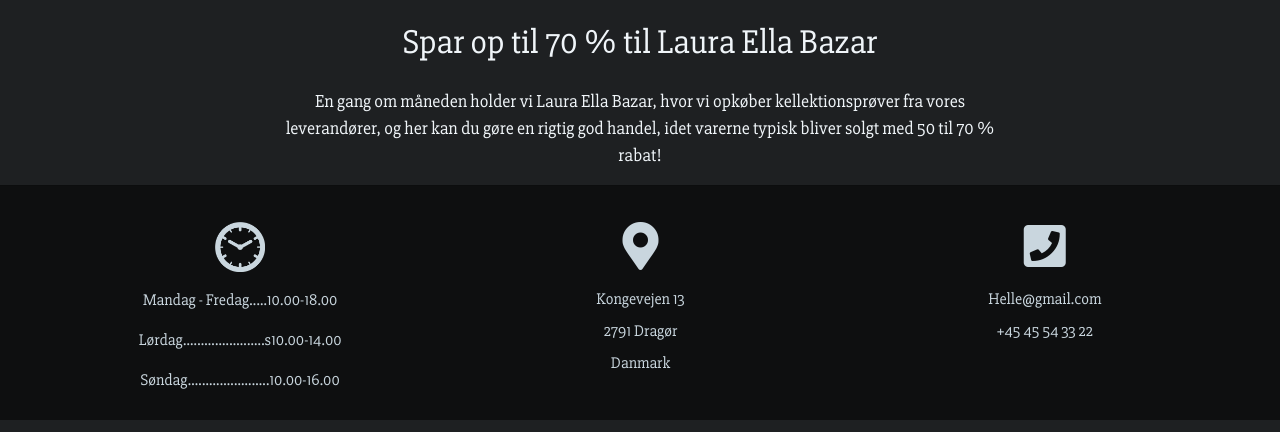
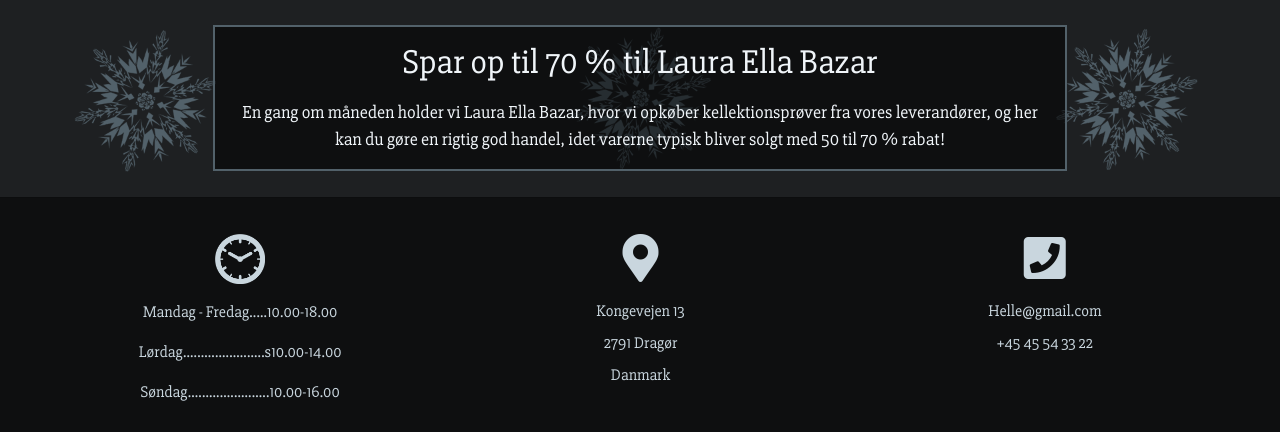
Before and after one commit to VictorBielski/Eksamensprojekt-Lauraella, a PHP site: page /bazar.php in a window 1280 px wide. Shown: the part 529-961 px from the top of the page. Run offline with PHP 8.4, Linux system fonts and the light colour scheme; some libraries are stand-ins or nearby versions; some web fonts are replaced.

Commit message:
Stylesheet bedre organiseret

```diff
--- a/Layout/Stylesheets/style.css
+++ b/Layout/Stylesheets/style.css
@@ -149,20 +149,20 @@ nav .animated-icon1.open span:nth-child(3) {
   max-height: 300px !important;
 }
 
+#landing #img_carousel .carousel-indicators {
+  max-height: 300px !important;
+}
+
 #landing .carousel-item {
   max-height: 300px !important;
 }
 
-#landing .h2-responsive {
+#landing .carousel-item .h2-responsive {
   color: #f0f5f9 !important;
   letter-spacing: 5px !important;
   font-size: 40px !important;
   margin-bottom: 2% !important;
   font-weight: bold !important;
-}
-
-#landing .carousel-indicators {
-  max-height: 300px !important;
 }
 
 #mini_gallery {
@@ -179,14 +179,7 @@ nav .animated-icon1.open span:nth-child(3) {
 #mini_gallery .mask .overlay_tekst {
   color: #f0f5f9 !important;
   font-size: 30px !important;
-}
-
-#mini_gallery .link {
   cursor: pointer !important;
-}
-
-#mini_gallery .link .nyeVarer p {
-  font-size: 30px !important;
 }
 
 #footer {
@@ -196,17 +189,17 @@ nav .animated-icon1.open span:nth-child(3) {
   font-family: 'Slabo 27px', serif !important;
 }
 
+#footer .åbningstider_ikon {
+  width: 50px !important;
+  height: 50px !important;
+}
+
 #footer ul {
   list-style: none !important;
 }
 
-#footer .footer_link {
+#footer ul .footer_link {
   color: #c9d6de !important;
-}
-
-#footer .åbningstider_ikon {
-  width: 50px !important;
-  height: 50px !important;
 }
 
 #sortiment {
@@ -260,9 +253,6 @@ nav .animated-icon1.open span:nth-child(3) {
   border: 0 !important;
   background-color: transparent;
   border-bottom: 0.5px solid #f0f5f9 !important;
-}
-
-#kontakt #kontaktform input {
   color: #f0f5f9 !important;
 }
 
@@ -325,6 +315,7 @@ nav .animated-icon1.open span:nth-child(3) {
   padding: 5px !important;
   font-weight: bold !important;
   letter-spacing: 2px !important;
+  margin-bottom: 5% !important;
 }
 
 #omos {
@@ -361,7 +352,7 @@ nav .animated-icon1.open span:nth-child(3) {
   border: 2px solid #52616a !important;
 }
 
-#bazar #demo {
+#bazar #bazar_row #demo {
   -webkit-transition: ease-in 5s !important;
   transition: ease-in 5s !important;
   font-size: 25px !important;
@@ -369,19 +360,28 @@ nav .animated-icon1.open span:nth-child(3) {
   letter-spacing: 5px !important;
 }
 
-#bazar h1 {
+#bazar #bazar_row h1 {
   font-size: 30px !important;
 }
 
 #bazar_intro {
   font-family: 'Slabo 27px', serif !important;
+  background-image: url(/Eksamensprojekt-Lauraella/Layout/images/background.png) !important;
+  background-size: cover !important;
+  background-position: center !important;
 }
 
-#bazar_intro h1 {
+#bazar_intro .col-8 {
+  background-color: rgba(0, 0, 0, 0.534) !important;
+  margin: 2% 2% 2% 2% !important;
+  border: 2px solid #52616a !important;
+}
+
+#bazar_intro .col-8 h1 {
   font-size: 34px !important;
 }
 
-#bazar_intro p {
+#bazar_intro .col-8 p {
   font-size: 18px !important;
 }
 
--- a/Layout/Stylesheets/style.scss
+++ b/Layout/Stylesheets/style.scss
@@ -1,3 +1,4 @@
+// Variabler til colorsheet
 $header_footer: #1E2022;
 $galleri_hover: #52616a;
 $ikoner_footer_tekst: #c9d6de;
@@ -5,10 +6,12 @@ $textcolor: #f0f5f9;
 $navcolor: rgba(0, 0, 0, 0.534);
 $bazar_overlay: rgba(0, 0, 0, 0.685);
 
+//Font til Laura Ellas nuværrende logo
 @font-face {
     font-family: 'SF Fourche Condensed'; /*a name to be used later*/
     src: url(/Layout/fonts/sffourchecondensed.ttf); /*URL to font*/
 }
+
 
 body {
     width: 100% !important;
@@ -19,20 +22,20 @@ body {
 
 }
 
+// Facebook og Instagram ikoner i toppen
 #socials {
 
     #facebook, #instagram {
         list-style: none !important;
         color: $textcolor !important;
     }
-
     #facebook:hover, #instagram:hover {
         color: $galleri_hover !important;
         transition: ease-in 0.1s !important;
     }
-
 }
 
+// Header styling - Logo on moto
 #header {
     font-family: 'Slabo 27px', serif;
     letter-spacing: 1px;
@@ -42,16 +45,12 @@ body {
         width: 400px !important;
         height: 55px !important;
     }
-
-
-
     p {
         color: $textcolor !important;
     }
 }
 
-
-
+// Navigation styling start
 nav {
     background-color: $navcolor !important;
     box-shadow: none !important;
@@ -90,7 +89,7 @@ nav {
 
     }
 
-
+    // Hamburger menu styling start
     .animated-icon1 {
         width: 30px;
         height: 20px;
@@ -162,19 +161,25 @@ nav {
             -o-transform: rotate(-135deg);
             transform: rotate(-135deg);
             }
+        // Hamburger menu styling slut
 }
+// Navigation styling slut
 
+// //Billede slider forside styling start
 #landing {
     max-height: 300px !important;
     font-family: 'Slabo 27px', serif !important;
 
     #img_carousel {
         max-height: 300px !important;
+
+            .carousel-indicators {
+                max-height: 300px !important;
+            }
     }
 
     .carousel-item {
        max-height: 300px !important;
-    }
 
         .h2-responsive {
             color: $textcolor !important;
@@ -183,13 +188,11 @@ nav {
             margin-bottom: 2% !important;
             font-weight: bold !important;
         }
-
-    .carousel-indicators {
-        max-height: 300px !important;
     }
 }
+// //Billede slider forside styling slut
 
-
+// "Nye varer" på forisden gilleri styling start
 #mini_gallery {
     background-image: url(/Eksamensprojekt-Lauraella/Layout/images/background.png);
     height: 100% !important;
@@ -205,52 +208,38 @@ nav {
         .overlay_tekst {
             color: $textcolor !important;
             font-size: 30px !important;
+            cursor: pointer !important;
         }
     }
+}
+// "Nye varer" på forisden gilleri styling slut
 
-   .link {
-        cursor: pointer !important;
-
-
-    .nyeVarer p {
-        font-size: 30px !important;
-
-
-}
-    }
-
-}
-
+// Footer styling start
 #footer {
     background-color: $navcolor !important;
     color: $ikoner_footer_tekst !important;
     height: 100% !important;
     font-family: 'Slabo 27px', serif !important;
 
-    ul {
-        list-style: none !important;
-    }
-
-    .footer_link {
-        color: $ikoner_footer_tekst !important;
-    }
-
-
-
     .åbningstider_ikon {
         width: 50px !important;
         height: 50px !important;
     }
 
+    ul {
+        list-style: none !important;
+
+        .footer_link {
+            color: $ikoner_footer_tekst !important;
+        }
+    }
+}
+// Footer styling start
+
+//LANDING PAGE SLUT
 
 
-
-
-}
-//LANDING PAGE SLUT
-
 // SORTIMENT PAGE START
-
 #sortiment {
     background-image: url(/Eksamensprojekt-Lauraella/Layout/images/background.png) !important;
     background-size: cover !important;
@@ -288,12 +277,13 @@ nav {
     color: $textcolor !important;
     font-family: 'Slabo 27px', serif !important;
 
+    //Google maps styling
     #map {
         height: 500px !important;
         width: 100% !important;
     }
 
-
+    //Kontakt form styling start
     #kontaktform {
         color: $textcolor !important;
 
@@ -304,9 +294,6 @@ nav {
             border: 0 !important;
             background-color: transparent;
             border-bottom: .5px solid $textcolor !important;
-        }
-
-        input {
             color: $textcolor !important;
         }
 
@@ -319,6 +306,7 @@ nav {
             -webkit-appearance: none !important;
             box-shadow: none !important;
         }
+
         textarea {
             color: $textcolor !important;
         }
@@ -341,10 +329,13 @@ nav {
             padding: 5px !important;
             font-weight: bold !important;
             letter-spacing: 2px !important;
+            margin-bottom: 5% !important;
         }
     }
 }
+//Kontakt form styling start
 
+//Om os side styling slut
 #omos {
     background-image: url(/Eksamensprojekt-Lauraella/Layout/images/background.png) !important;
     background-size: cover !important;
@@ -354,16 +345,15 @@ nav {
     .omtekst {
         background-color: $navcolor !important;
         font-family: 'Slabo 27px', serif !important;
-
     }
-
     #om_img2 {
         width: 100% !important;
         height: 100% !important;
     }
+}
+//Om os side styling slut
 
-}
-
+//Bazar side styling start
 #bazar {
     height: 200x !important;
     width: 100% !important;
@@ -378,23 +368,30 @@ nav {
         margin-left: 10% !important;
         margin-right: 10% !important;
         border: 2px solid $galleri_hover !important;
-
-    }
-
+        // Nedtæller styling start
         #demo {
             transition: ease-in 5s !important;
             font-size: 25px !important;
             font-family: 'Anton', sans-serif;
             letter-spacing: 5px !important;
         }
-
+         // Nedtæller styling slut
         h1 {
             font-size: 30px !important;
+        }
     }
 }
 
 #bazar_intro {
     font-family: 'Slabo 27px', serif !important;
+    background-image: url(/Eksamensprojekt-Lauraella/Layout/images/background.png) !important;
+    background-size: cover !important;
+    background-position: center !important;
+
+    .col-8 {
+        background-color: $navcolor !important;
+        margin: 2% 2% 2% 2% !important;
+        border: 2px solid $galleri_hover !important;
 
         h1 {
             font-size: 34px !important;
@@ -404,6 +401,9 @@ nav {
             font-size: 18px !important;
         }
     }
+}
+//Bazar side styling slut
+
 
 // EJER LOGIN STYLING //
 
@@ -486,6 +486,9 @@ nav {
     }
 }
 
+// MEDIA QUERIES START
+
+
 // Small devices (landscape phones, 576px and up)
 @media (min-width: 576px) {
 
@@ -516,13 +519,10 @@ nav {
             font-family: 'Anton', sans-serif;
             letter-spacing: 5px !important;
         }
-
         h1 {
             font-size: 45px !important;
         }
     }
-
-
 }
 // Large devices (desktops, 992px and up)
 @media (min-width: 992px) {
@@ -548,7 +548,6 @@ nav {
             font-family: 'Anton', sans-serif;
             letter-spacing: 5px !important;
         }
-
         h1 {
             font-size: 45px !important;
         }
@@ -564,17 +563,17 @@ nav {
     #bazar {
         height: 250px !important;
         width: 100% !important;
-
         #demo {
             transition: ease-in 5s !important;
             font-size: 40px !important;
             font-family: 'Anton', sans-serif;
             letter-spacing: 5px !important;
         }
-
         h1 {
             font-size: 45px !important;
         }
     }
 
  }
+
+ // MEDIA QUERIES START
--- a/Layout/bazar.php
+++ b/Layout/bazar.php
@@ -41,11 +41,11 @@
 
 </div>
 
-<div class="container mt-3" id="bazar_intro">
+<div class="container-fluid" id="bazar_intro">
     <div class="row justify-content-center">
         <div class="col-8">
-            <h1 class="text-center mt-2">Spar op til 70 % til Laura Ella Bazar</h1>
-                <p class="text-center mt-4">En gang om måneden holder vi Laura Ella Bazar, hvor vi opkøber kellektionsprøver fra vores leverandører, og her kan du gøre en rigtig god handel, idet varerne typisk bliver solgt med 50 til 70 % rabat!</p>
+            <h1 class="text-center mt-3">Spar op til 70 % til Laura Ella Bazar</h1>
+                <p class="text-center mt-3">En gang om måneden holder vi Laura Ella Bazar, hvor vi opkøber kellektionsprøver fra vores leverandører, og her kan du gøre en rigtig god handel, idet varerne typisk bliver solgt med 50 til 70 % rabat!</p>
 
         </div>
     </div>
--- a/Layout/footer.php
+++ b/Layout/footer.php
@@ -13,11 +13,11 @@
 <div class="container-fluid m-0">
   <div class="row text-center mt-4 mr-4">
     <div class="col-sm-12 col-md-4 col-lg-4">
-        <ul class="">
+        <ul>
         <img class="åbningstider_ikon" src="/Eksamensprojekt-Lauraella/Layout/images/ikoner/opening-hours-new.png">
         <p class="mt-3">Mandag - Fredag.....10.00-18.00</p>
-        <p class="">Lørdag.......................s10.00-14.00</p>
-        <p class="">Søndag.......................10.00-16.00</p>
+        <p class="mt-2">Lørdag.......................s10.00-14.00</p>
+        <p class="mt-2">Søndag.......................10.00-16.00</p>
         </ul>
     </div>
   <div class="col-sm-12 col-md-4 col-lg-4">
--- a/Layout/kontakt.php
+++ b/Layout/kontakt.php
@@ -30,6 +30,7 @@
             <div class="col-lg-6 col-md-12 sm-12 mt-5 mb-5">
                 <div id="map"></div>
             </div>
+
             <div class="col-lg-6 col-md-12 sm-12 mt-5">
             <h1 class="text-center">Mangler du hjælp?</h1>
             <p class="mt-3 text-center">Lorem ipsum dolor sit amet, consectetur adipisicing elit. Magni aspernatur reprehenderit, eveniet sint ex accusantium, alias minima distinctio dicta inventore.</p>
--- a/Layout/scripts/script.js
+++ b/Layout/scripts/script.js
@@ -9,7 +9,6 @@ $(document).ready(function () {
     });
     });
 
-    $(".view .mask").removeClass("waves-effect waves-light");
 
     // Variable til bazar dato
 var countDownDate = new Date("Jan 5, 2019 10:00:00").getTime();
```
Also changed, not shown: 2 other files. Lines whose indentation alone changed are shown as unchanged.
